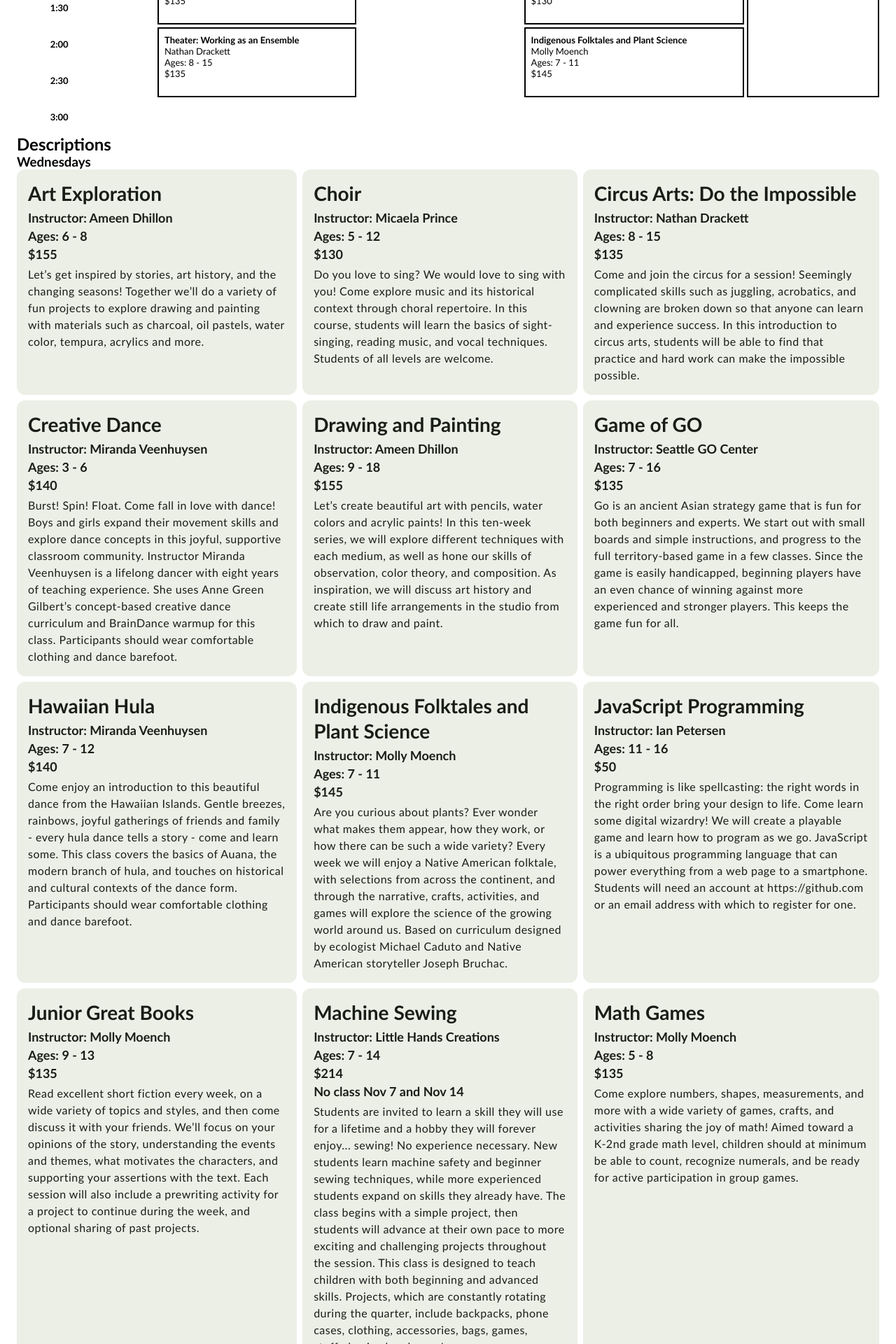
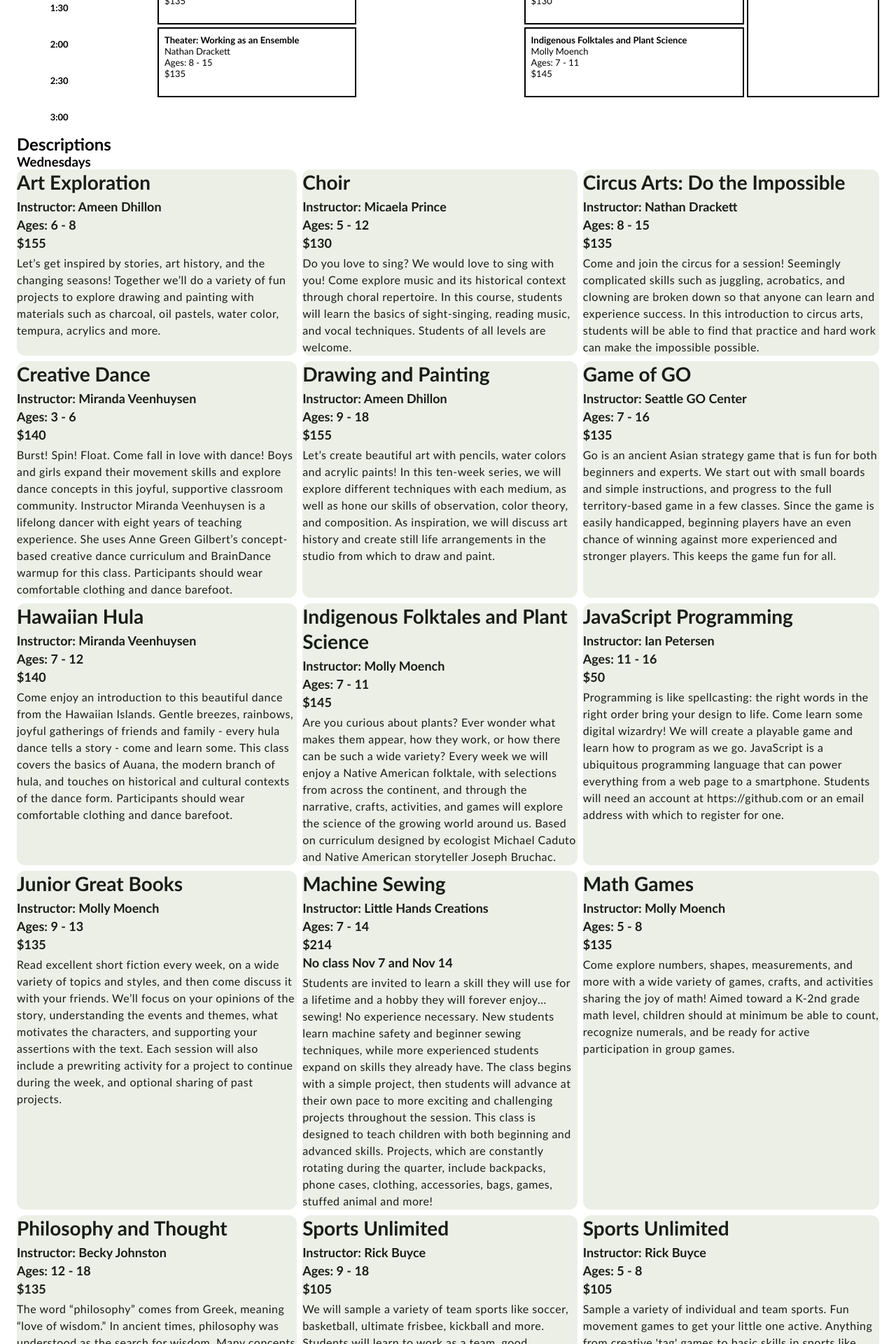
Before and after one commit to loyalheightshomeschool/loyalheightshomeschool.github.io, a Jekyll site: the page built from _quarters/2018-fall.html, in a window 1280 px wide. Shown: the part 651-2571 px from the top of the page at 70% size. Built offline with Jekyll 4.4.1, drawn with Linux system fonts in a browser that asks for light colours.

Commit message:
Update main.scss

```diff
--- a/_sass/main.scss
+++ b/_sass/main.scss
@@ -235,17 +235,14 @@ body {
 .card__filled {
   background-color: $surface-container;
   border-radius: 12px;
-  padding: 16px;
   color: $on-surface;
   &:target {
-		background-color: $secondary-container;
-    color: $on-secondary-container;
+    background-color: $surface-container-highest;
   }
 }
 .card__outlined {
   background-color: $surface;
   border-radius: 12px;
-  padding: 16px;
   color: $on-surface;
   border: 1px $outline-variant solid;
   &:target {
@@ -268,6 +265,17 @@ body {
   }
 }
 
+.button__outlined {
+  height: 40px;
+  padding: 8px 24px;
+  @include label-large;
+  border-radius: 20px;
+  border: 1px $outline solid;
+  &:hover {
+    background-color: rgb(60 105 57 / 0.08);
+  }
+}
+
 .faq {
   background-color: $surface;
   color: $on-surface;
```
Lines whose indentation alone changed are shown as unchanged.
